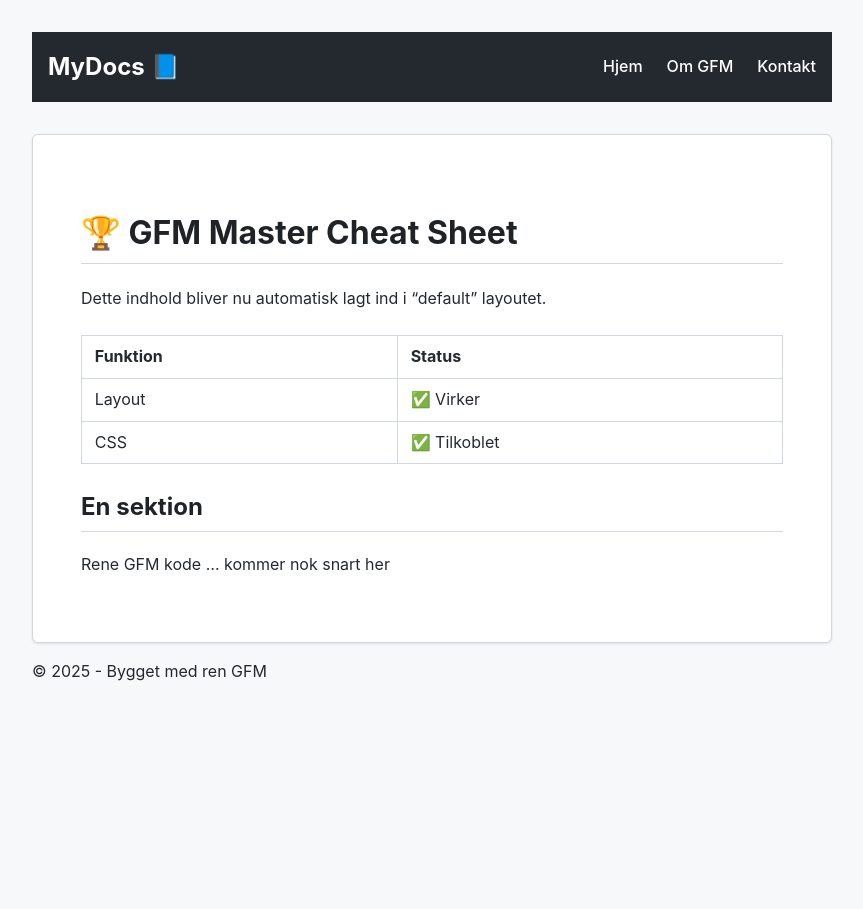
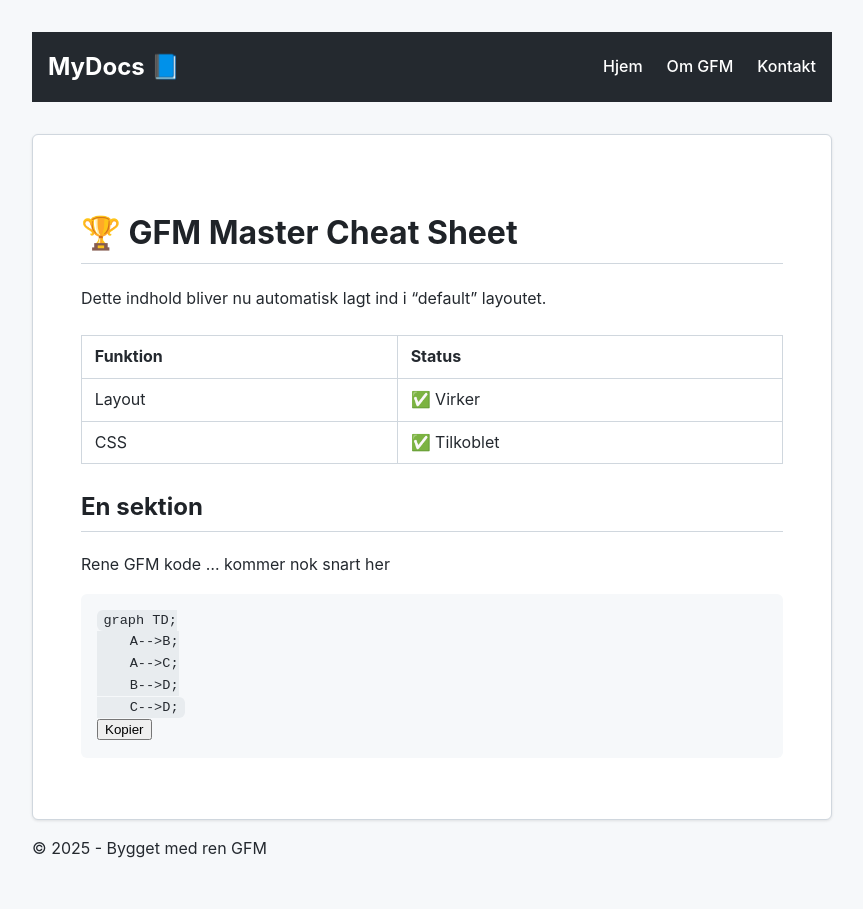
Before and after one commit to crasjens/Markdown, a Jekyll site: the page built from docs/index.md, in a window 1280 px wide. Shown: the whole page, without its empty margins (208-1071 px from the left). Built offline with Jekyll 4.4.1, drawn with Linux system fonts in a browser that asks for light colours.

Commit message:
test mermaid script

````diff
--- a/docs/index.md
+++ b/docs/index.md
@@ -7,10 +7,24 @@
 
 Dette indhold bliver nu automatisk lagt ind i "default" layoutet.
 
-| Funktion | Status |
-| :--- | :--- |
-| Layout | ✅ Virker |
-| CSS | ✅ Tilkoblet |
+| Funktion | Status       |
+| :------- | :----------- |
+| Layout   | ✅ Virker    |
+| CSS      | ✅ Tilkoblet |
 
 ## En sektion
+
 Rene GFM kode ... kommer nok snart her
+
+```mermaid
+graph TD;
+    A-->B;
+    A-->C;
+    B-->D;
+    C-->D;
+```
+
+<script type="module">
+  import mermaid from '[https://cdn.jsdelivr.net/npm/mermaid@10/dist/mermaid.esm.min.mjs](https://cdn.jsdelivr.net/npm/mermaid@10/dist/mermaid.esm.min.mjs)';
+  mermaid.initialize({ startOnLoad: true });
+</script>
````
